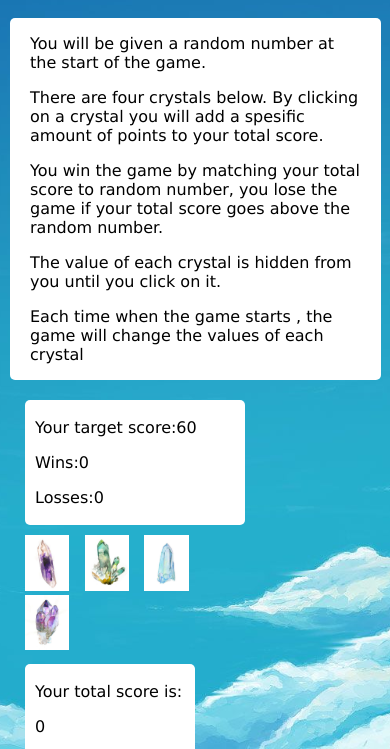
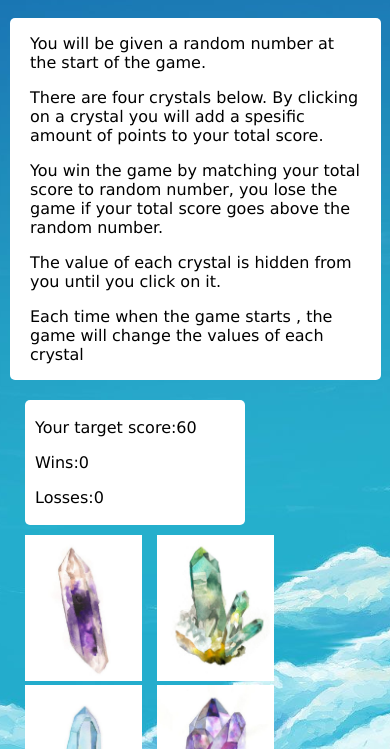
Before and after one commit to tiurzm/Unit-4-Game, a plain HTML site: page index.html in a window 390 px wide. Shown: the part 95-844 px from the top of the page. Drawn offline with nearby package versions, Linux system fonts and the light colour scheme.

Commit message:
<COMMENT>

```diff
--- a/assets/css/style.css
+++ b/assets/css/style.css
@@ -27,7 +27,7 @@ h1{
 
 }
 img {
-    width: 20%;
+    max-width: 20%;
     margin-right: 10px;
 }
 
@@ -76,14 +76,22 @@ img {
     border-radius: 5px;
 }
 
-
 @media screen and (max-width: 768px){
+    img {
+        max-width: 22%;
+    }
     .paragraph {
+        max-width: 90%;
+    }
+    .right {
         max-width: 90%;
     }
 }
 
 @media screen and (max-width: 640px){
+    img {
+        max-width: 35%;
+    }
     .container{
         width: 95%;
     }
--- a/assets/javascript/game.js
+++ b/assets/javascript/game.js
@@ -8,7 +8,6 @@ $(document).ready(function(){
     function start(){
         targetScore = Math.floor(Math.random()*120)+1;
         $(".target-score").text(targetScore);
-        console.log(targetScore);
     }
      // generate data-value for images
     function randomValue(){
@@ -18,7 +17,6 @@ $(document).ready(function(){
             numArray.push(randomNumber);
             var value = $(".vl")[i];
             $("#pictures").find(value).attr("data-value", numArray[i]);
-            console.log(randomNumber);
         };
     }
 
@@ -43,11 +41,14 @@ $(document).ready(function(){
         if(counter === targetScore){
             winScore++;
             $(".wins").text(winScore);
+            $(".win-lose").css("color", "blue");
             $(".win-lose").text("You Win!");
+
             reset();
         } else if (counter > targetScore) {
             losseScore++;
             $(".losses").text(losseScore);
+            $(".win-lose").css("color", "red");
             $(".win-lose").text("You Lose!");
             reset();
         }
```
